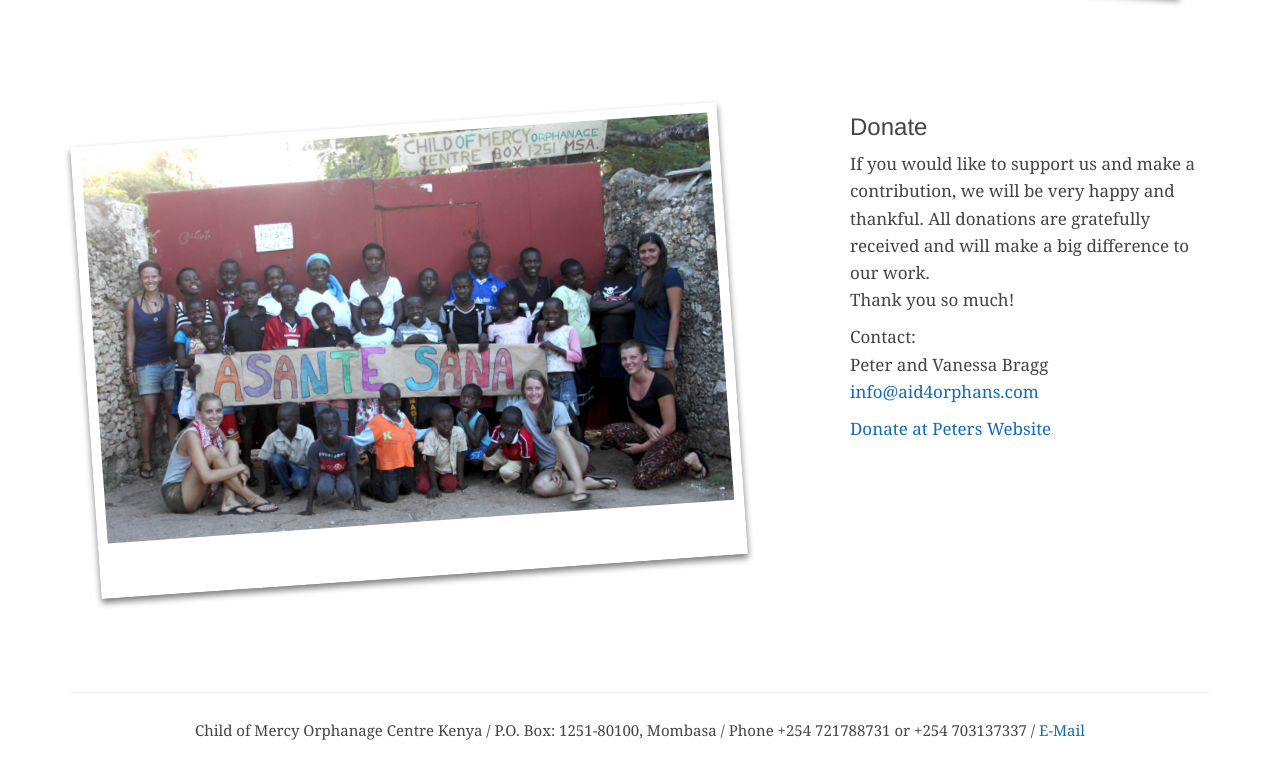
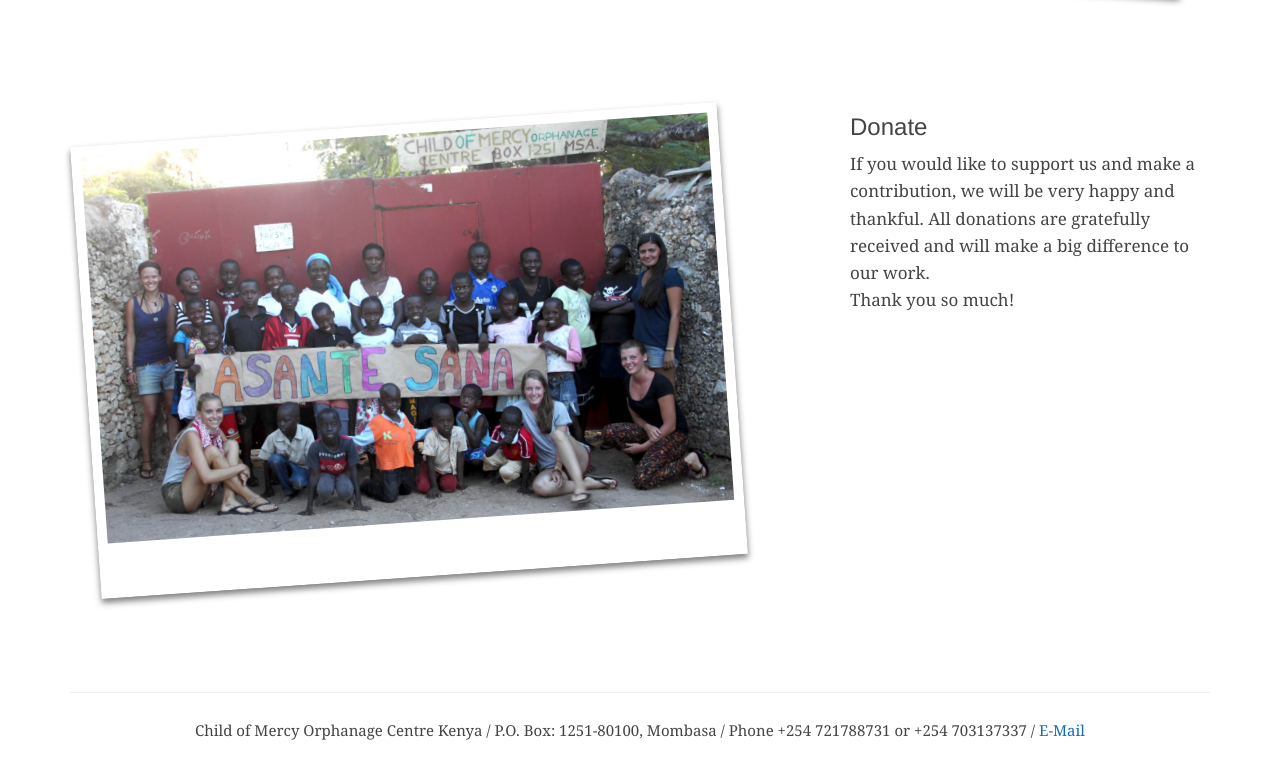
Before and after one commit to larswittenberg/orphanage-mombasa-gatsby, a Gatsby site: page /projects in a window 1280 px wide. Shown: the part 1517-2294 px from the top of the page. Built offline with nearby package versions, Linux system fonts and the light colour scheme; Gatsby itself is replaced by a stand-in of ours.

Commit message:
CONTENT: Remove Peter Bragg Infos

```diff
--- a/src/pages/projects.js
+++ b/src/pages/projects.js
@@ -55,18 +55,11 @@ const ProjectsPage = () => (
 				</div>
 				<div className="col-md-4">
 					<h3>Donate</h3>
-					<p>If you would like to support us and make a contribution, we will be very
+					<p>
+						If you would like to support us and make a contribution, we will be very
 						happy and thankful. All donations are gratefully received and will make a big
 						difference to our work.
-						<br/>Thank you so much!</p>
-					<p>
-						Contact:
-						<br/>
-						Peter and Vanessa Bragg<br/>
-						<a href="mailto:info@aid4orphans.com">info@aid4orphans.com</a>
-					</p>
-					<p>
-						<a href="http://www.aid4orphans.com/Donate.html" target="_blank" rel="noopener noreferrer">Donate at Peters Website</a>
+						<br/>Thank you so much!
 					</p>
 				</div>
 			</div>
```
Also changed, not shown: src/pages/contact.js (+2 -8 lines).
